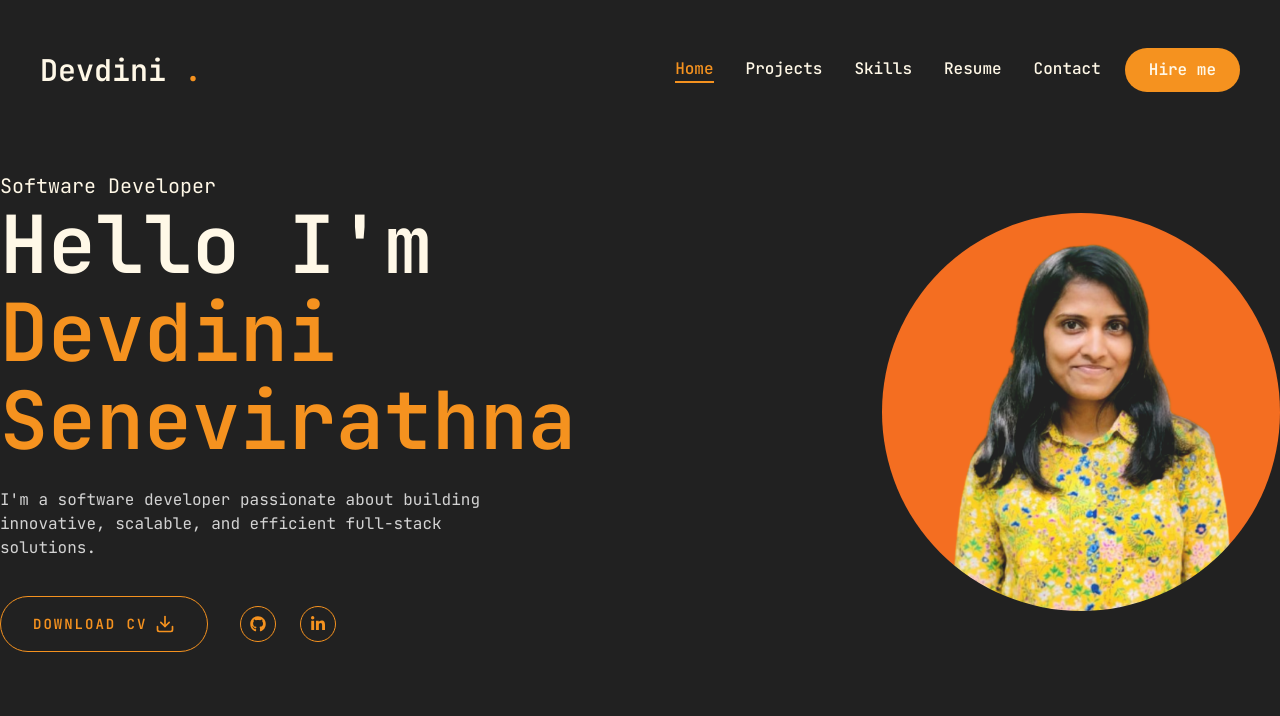
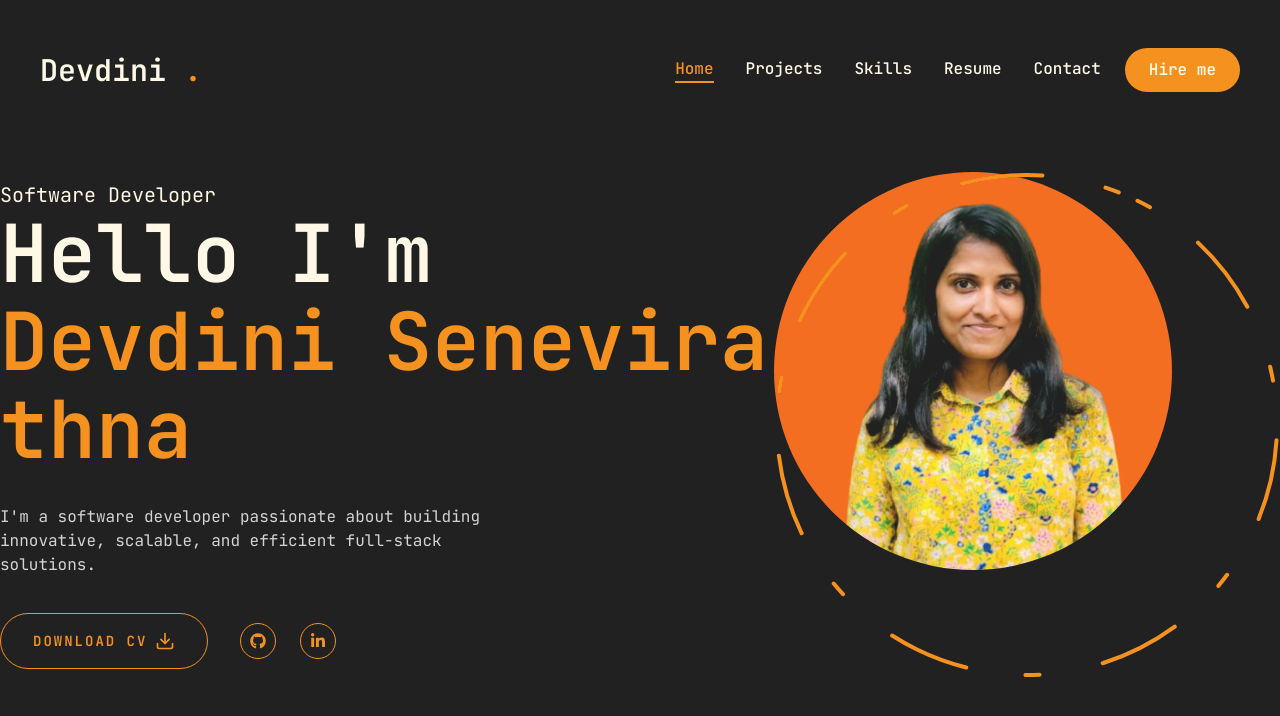
Before and after one commit to DSenevirathna/my-portfolio, a Next.js app: page / in a window 1280 px wide. Shown: the top 716 px of the page. Built offline with nearby package versions, Linux system fonts and the light colour scheme.

Commit message:
Add BlurText component and enhance Photo animation
Introduces a new BlurText component for animated text effects and integrates it into the homepage. The Photo component now features improved entrance and circle animations using framer-motion. Also adds gsap as a new dependency.

```diff
--- a/app/page.jsx
+++ b/app/page.jsx
@@ -3,6 +3,7 @@ import {Button} from '@/components/ui/button'
 import {FiDownload} from 'react-icons/fi'
 import Socials from '@/components/ui/Socials'
 import Photo from '@/components/ui/Photo'
+import BlurText from "@/components/ui/BlurText";
 
 const Home = () => {
   return (
@@ -13,7 +14,20 @@ const Home = () => {
           <div className='text-center xl:text-left order-1 xl:order-1'>
             <span className='text-xl'>Software Developer</span>
             <h1 className='h1 mb-6'>
-              Hello I'm <br/><span className='text-primary'>Devdini Senevirathna</span>
+              Hello I'm <br/><span className='text-primary'>
+
+
+
+
+            <BlurText
+              text="Devdini Senevirathna"
+              delay={150}
+              animateBy="sentences"
+              direction="top"
+
+              className="text-10xl mb-8"
+            />
+              </span>
             </h1>
             <p className='max-w-[500px] mb-9 text-white/80'>
               I'm a software developer passionate about building innovative, scalable, and efficient full-stack solutions.
--- /dev/null
+++ b/components/ui/BlurText.jsx
@@ -0,0 +1,118 @@
+
+"use client";
+
+import { motion } from 'framer-motion';
+import { useEffect, useRef, useState, useMemo } from 'react';
+
+const buildKeyframes = (from, steps) => {
+  const keys = new Set([
+    ...Object.keys(from),
+    ...steps.flatMap((s) => Object.keys(s)),
+  ]);
+
+  const keyframes = {};
+  keys.forEach((k) => {
+    keyframes[k] = [from[k], ...steps.map((s) => s[k])];
+  });
+  return keyframes;
+};
+
+const BlurText = ({
+  text = '',
+  delay = 200,
+  className = '',
+  animateBy = 'words',
+  direction = 'top',
+  threshold = 0.1,
+  rootMargin = '0px',
+  animationFrom,
+  animationTo,
+  easing = (t) => t,
+  onAnimationComplete,
+  stepDuration = 0.35,
+}) => {
+  const elements = animateBy === 'words' ? text.split(' ') : text.split('');
+  const [inView, setInView] = useState(false);
+  const ref = useRef(null);
+
+  useEffect(() => {
+    if (!ref.current) return;
+    const observer = new IntersectionObserver(
+      ([entry]) => {
+        if (entry.isIntersecting) {
+          setInView(true);
+          observer.unobserve(ref.current);
+        }
+      },
+      { threshold, rootMargin }
+    );
+    observer.observe(ref.current);
+    return () => observer.disconnect();
+    // eslint-disable-next-line react-hooks/exhaustive-deps
+  }, [threshold, rootMargin]);
+
+  const defaultFrom = useMemo(
+    () =>
+      direction === 'top'
+        ? { filter: 'blur(10px)', opacity: 0, y: -50 }
+        : { filter: 'blur(10px)', opacity: 0, y: 50 },
+    [direction]
+  );
+
+  const defaultTo = useMemo(
+    () => [
+      {
+        filter: 'blur(5px)',
+        opacity: 0.5,
+        y: direction === 'top' ? 5 : -5,
+      },
+      { filter: 'blur(0px)', opacity: 1, y: 0 },
+    ],
+    [direction]
+  );
+
+  const fromSnapshot = animationFrom ?? defaultFrom;
+  const toSnapshots = animationTo ?? defaultTo;
+
+  const stepCount = toSnapshots.length + 1;
+  const totalDuration = stepDuration * (stepCount - 1);
+  const times = Array.from({ length: stepCount }, (_, i) =>
+    stepCount === 1 ? 0 : i / (stepCount - 1)
+  );
+
+  return (
+    <p
+      ref={ref}
+      className={`blur-text ${className} flex flex-wrap`}
+    >
+      {elements.map((segment, index) => {
+        const animateKeyframes = buildKeyframes(fromSnapshot, toSnapshots);
+
+        const spanTransition = {
+          duration: totalDuration,
+          times,
+          delay: (index * delay) / 1000,
+        };
+        (spanTransition).ease = easing;
+
+        return (
+          <motion.span
+            className="inline-block will-change-[transform,filter,opacity]"
+            key={index}
+            initial={fromSnapshot}
+            animate={inView ? animateKeyframes : fromSnapshot}
+            transition={spanTransition}
+            onAnimationComplete={
+              index === elements.length - 1 ? onAnimationComplete : undefined
+            }
+          >
+            {segment === ' ' ? '\u00A0' : segment}
+            {animateBy === 'words' && index < elements.length - 1 && '\u00A0'}
+          </motion.span>
+        );
+      })}
+    </p>
+  );
+};
+
+export default BlurText;
--- a/components/ui/Photo.jsx
+++ b/components/ui/Photo.jsx
@@ -8,8 +8,23 @@ import profilePic from '@/public/myPic.png'
 const Photo = () => {
   return (
     <div className='w-full h-full relative'>
-      <motion.div>
-            <div className='w-[298px] h-[298px] xl:w-[398px] xl:h-[398px] mix-blend-lighten'>
+
+
+      <motion.div
+            initial={{opacity:0}}
+            animate = {{
+              opacity:1,
+              transition:{delay :2 , duration : 0.4 , ease:"easeIn"},
+            }}
+      >
+          {/*image*/}
+            <motion.div
+              initial= {{opacity :0}}
+              animate={{
+                opacity: 1,
+                transition : {delay : 2.4 , duration: 0.4 , ease:"easeInOut"},
+              }}
+              className='w-[298px] h-[298px] xl:w-[398px] xl:h-[398px] mix-blend-lighten absolute'>
                 <Image
                 src={profilePic}
                 priority
@@ -18,8 +33,48 @@ const Photo = () => {
                 alt='my-photo'
                 className=' rounded-full object-contain'
                 />
-            </div>
+            </motion.div>
+
+             {/*circle*/}
+             <motion.svg className="w-[310px] xl:w-[506px] h-[310px] xl:h-[506px] "
+              fill="transparent"
+              viewBox="0 0 506 506 "
+              xmlns="http://www.w3.org/2000/svg"
+
+
+             >
+              <motion.circle
+                cx="253"
+                cy="253"
+                r="250"
+                stroke="#F5921F"
+                strokeWidth="4"
+                strokeLinecap="round"
+                strokeLinejoin="round"
+                initial= {{strokeDasharray: "24 10 0 0 "}}
+                animate={{
+                  strokeDasharray : ["15 120 25 25 " , "16 25 92 72" , "4 250 22 22" ],
+                  rotate: [120 , 360],
+                }}
+                transition={{
+                  duration:10,
+                  repeat: Infinity,
+                  repeatType:"reverse"
+                }}
+
+              />
+
+
+             </motion.svg>
+
+
+
+
+
       </motion.div>
+
+
+
     </div>
   )
 }
--- a/package.json
+++ b/package.json
@@ -18,6 +18,7 @@
     "class-variance-authority": "^0.7.1",
     "clsx": "^2.1.1",
     "framer-motion": "^12.23.3",
+    "gsap": "^3.13.0",
     "lucide-react": "^0.525.0",
     "next": "15.3.5",
     "react": "^19.0.0",
```
Also changed, not shown: 1 other file (tests, documents, lock files or other folders).
